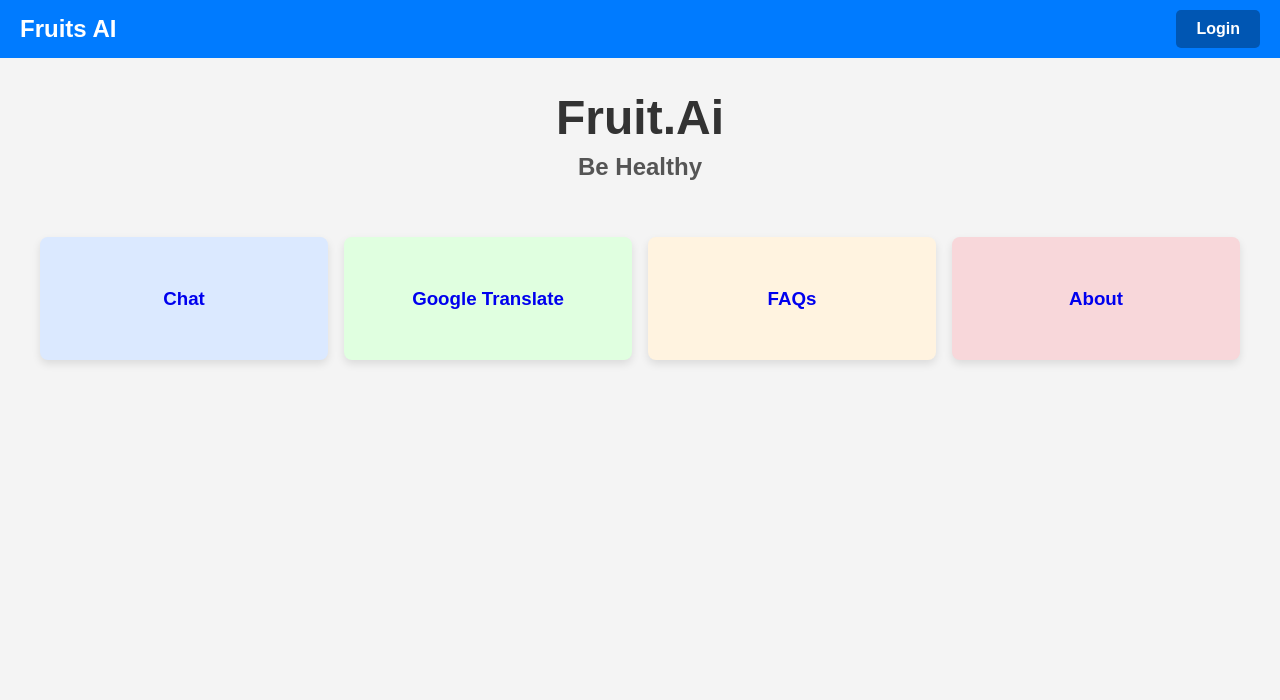
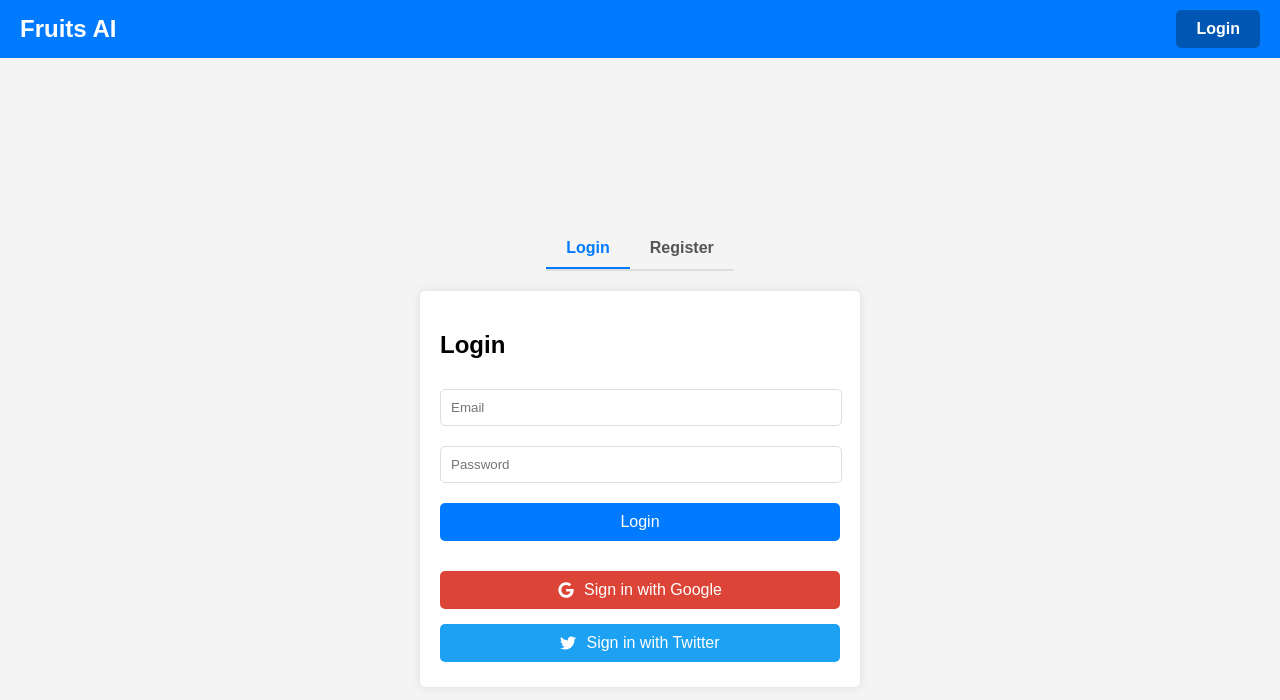
Before and after one commit to a3mxn/fruits-ai, a React (Vite) app in the folder Frontend/: page / in a window 1280 px wide. Shown: the top 700 px of the page. Built offline with nearby package versions, Linux system fonts and the light colour scheme.

Commit message:
pushed code

```diff
--- a/Frontend/src/App.jsx
+++ b/Frontend/src/App.jsx
@@ -1,3 +1,4 @@
+// src/App.jsx
 import { RouterProvider, createBrowserRouter, Route, createRoutesFromElements } from "react-router-dom";
 import Layout from "./layout/Layout";
 import NotFound from "./layout/NotFound";
@@ -8,18 +9,20 @@ import ChatBot from "./components/ChatBot";
 import Faq from "./components/Faq";
 import Translator from "./components/Translator";
 
+// Define routes
 const routes = createRoutesFromElements(
   <>
-    <Route path="/" element={<Home  />} />
+    <Route path="/" element={<Login />} />
+    <Route path="/home" element={<Home />} />
     <Route path="/about" element={<About />} />
     <Route path="/chat" element={<ChatBot />} />
     <Route path="/faqs" element={<Faq />} />
     <Route path="/translate" element={<Translator />} />
-    <Route path="/login" element={<Login />} />
     <Route path="*" element={<NotFound />} />
   </>
 );
 
+// Create router with Layout component
 const router = createBrowserRouter([
   {
     element: <Layout />, // Layout component wraps all routes
--- a/Frontend/src/components/Login.jsx
+++ b/Frontend/src/components/Login.jsx
@@ -1,13 +1,29 @@
 // src/components/Login.jsx
 import { useState } from 'react';
+import { useNavigate } from 'react-router-dom';
 import { FaGoogle, FaTwitter } from 'react-icons/fa';
 import '../Styles/Login.css'; // Import CSS for styling
 
 const Login = () => {
   const [activeTab, setActiveTab] = useState('login');
+  const [formData, setFormData] = useState({ email: '', password: '', name: '' });
+  const navigate = useNavigate(); // Hook for programmatic navigation
 
   const handleTabChange = (tab) => {
     setActiveTab(tab);
+    setFormData({ email: '', password: '', name: '' });
+  };
+
+  const handleInputChange = (e) => {
+    const { name, value } = e.target;
+    setFormData((prevData) => ({ ...prevData, [name]: value }));
+  };
+
+  const handleSubmit = (e) => {
+    e.preventDefault();
+    // Simulate login
+    // In a real app, this is where you'd validate credentials and handle login
+    navigate('/home'); // Redirect to home page after login
   };
 
   return (
@@ -28,10 +44,24 @@ const Login = () => {
       </div>
       <div className="auth-form">
         {activeTab === 'login' ? (
-          <form>
+          <form onSubmit={handleSubmit}>
             <h2>Login</h2>
-            <input type="email" placeholder="Email" required />
-            <input type="password" placeholder="Password" required />
+            <input
+              type="email"
+              name="email"
+              value={formData.email}
+              onChange={handleInputChange}
+              placeholder="Email"
+              required
+            />
+            <input
+              type="password"
+              name="password"
+              value={formData.password}
+              onChange={handleInputChange}
+              placeholder="Password"
+              required
+            />
             <button type="submit">Login</button>
             <div className="auth-social">
               <button className="auth-social-btn google">
@@ -43,11 +73,32 @@ const Login = () => {
             </div>
           </form>
         ) : (
-          <form>
+          <form onSubmit={handleSubmit}>
             <h2>Register</h2>
-            <input type="text" placeholder="Name" required />
-            <input type="email" placeholder="Email" required />
-            <input type="password" placeholder="Password" required />
+            <input
+              type="text"
+              name="name"
+              value={formData.name}
+              onChange={handleInputChange}
+              placeholder="Name"
+              required
+            />
+            <input
+              type="email"
+              name="email"
+              value={formData.email}
+              onChange={handleInputChange}
+              placeholder="Email"
+              required
+            />
+            <input
+              type="password"
+              name="password"
+              value={formData.password}
+              onChange={handleInputChange}
+              placeholder="Password"
+              required
+            />
             <button type="submit">Register</button>
             <div className="auth-social">
               <button className="auth-social-btn google">
```
